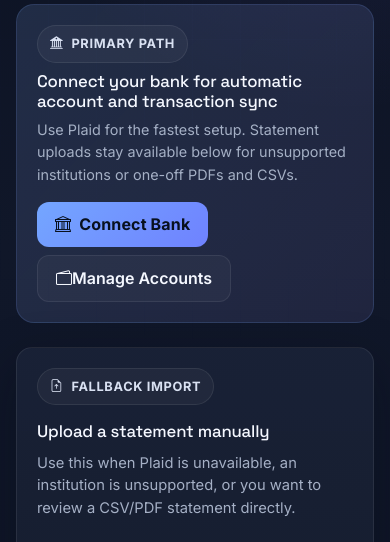
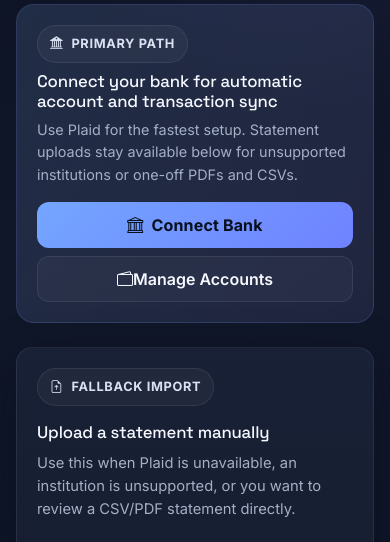
Before and after one commit to benag236/AkuOS, a Python web app: template templates/imports.html in a window 390 px wide. Shown: the part 441-983 px from the top of the page. Run offline with Jinja, Linux system fonts and the light colour scheme; the template is opened without the code that fills it, so the values that code supplies are empty.

Commit message:
update accounts tab in accounts

```diff
--- a/templates/imports.html
+++ b/templates/imports.html
@@ -146,6 +146,30 @@
   .connect-bank-callout-copy h5,
   .manual-import-card h5 {
     margin: 0;
+  }
+
+  .connect-bank-action-group {
+    display: inline-flex;
+    align-items: stretch;
+    gap: 0;
+    padding: 6px;
+    border-radius: 16px;
+    border: 1px solid rgba(255,255,255,0.08);
+    background: rgba(12, 18, 32, 0.42);
+    box-shadow: inset 0 1px 0 rgba(255,255,255,0.03);
+  }
+
+  .connect-bank-action-group .btn-modern,
+  .connect-bank-action-group .btn-secondary {
+    min-height: 46px;
+    padding: 0 18px;
+    border-radius: 12px;
+    font-size: 0.92rem;
+    line-height: 1;
+  }
+
+  .connect-bank-action-group .btn-secondary {
+    margin-left: 6px;
   }
 
   .connect-bank-helper-label {
@@ -172,6 +196,27 @@
     font-weight: 700;
     letter-spacing: 0.05em;
     text-transform: uppercase;
+  }
+
+  @media (max-width: 767.98px) {
+    .connect-bank-action-group {
+      width: 100%;
+      display: grid;
+      gap: 8px;
+      padding: 0;
+      border: none;
+      background: transparent;
+      box-shadow: none;
+    }
+
+    .connect-bank-action-group .btn-modern,
+    .connect-bank-action-group .btn-secondary {
+      width: 100%;
+    }
+
+    .connect-bank-action-group .btn-secondary {
+      margin-left: 0;
+    }
   }
 
   .account-modal .modal-content {
@@ -945,7 +990,7 @@
           Use Plaid for the fastest setup. Statement uploads stay available below for unsupported institutions or one-off PDFs and CSVs.
         </div>
       </div>
-      <div class="d-flex gap-2 flex-wrap">
+      <div class="connect-bank-action-group">
         <a class="btn-modern" href="{{ url_for('accounts') }}">
           <i class="bi bi-bank"></i>
           <span>Connect Bank</span>
```
Also changed, not shown: 1 other file.
